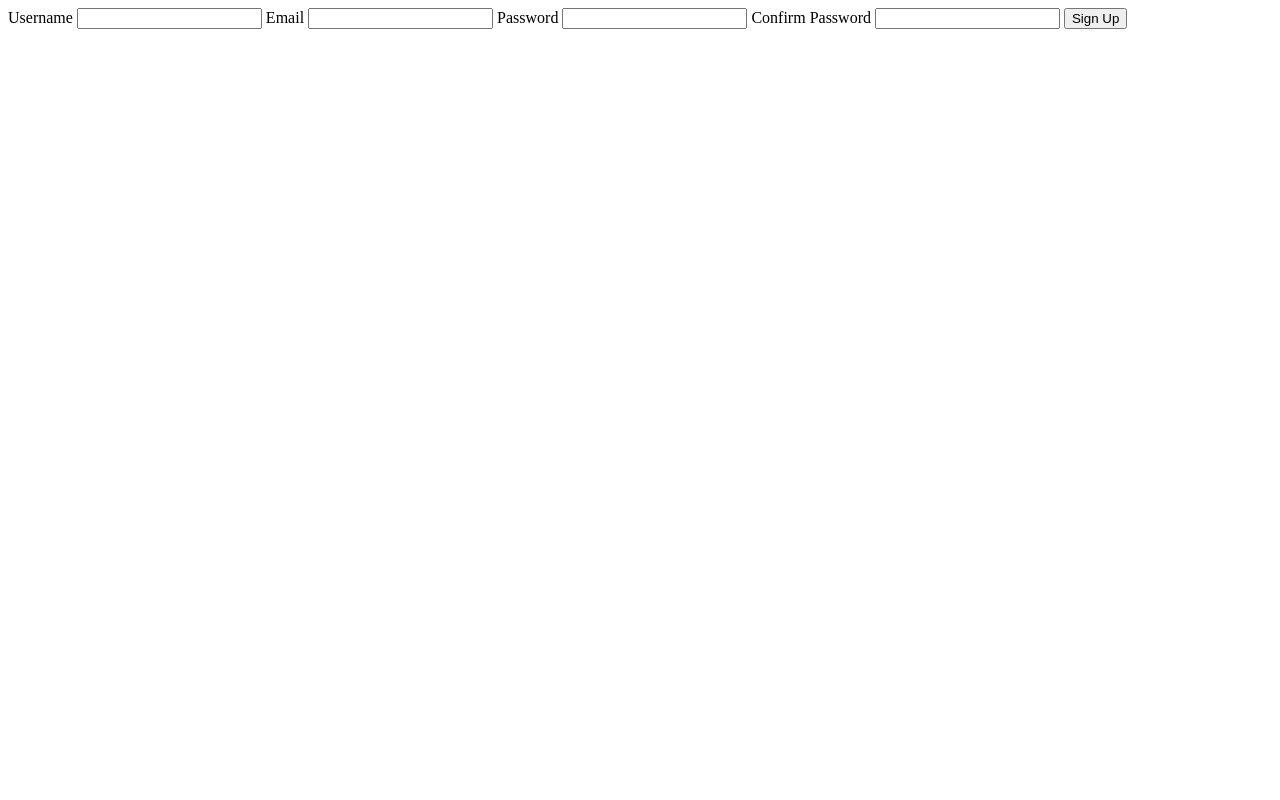
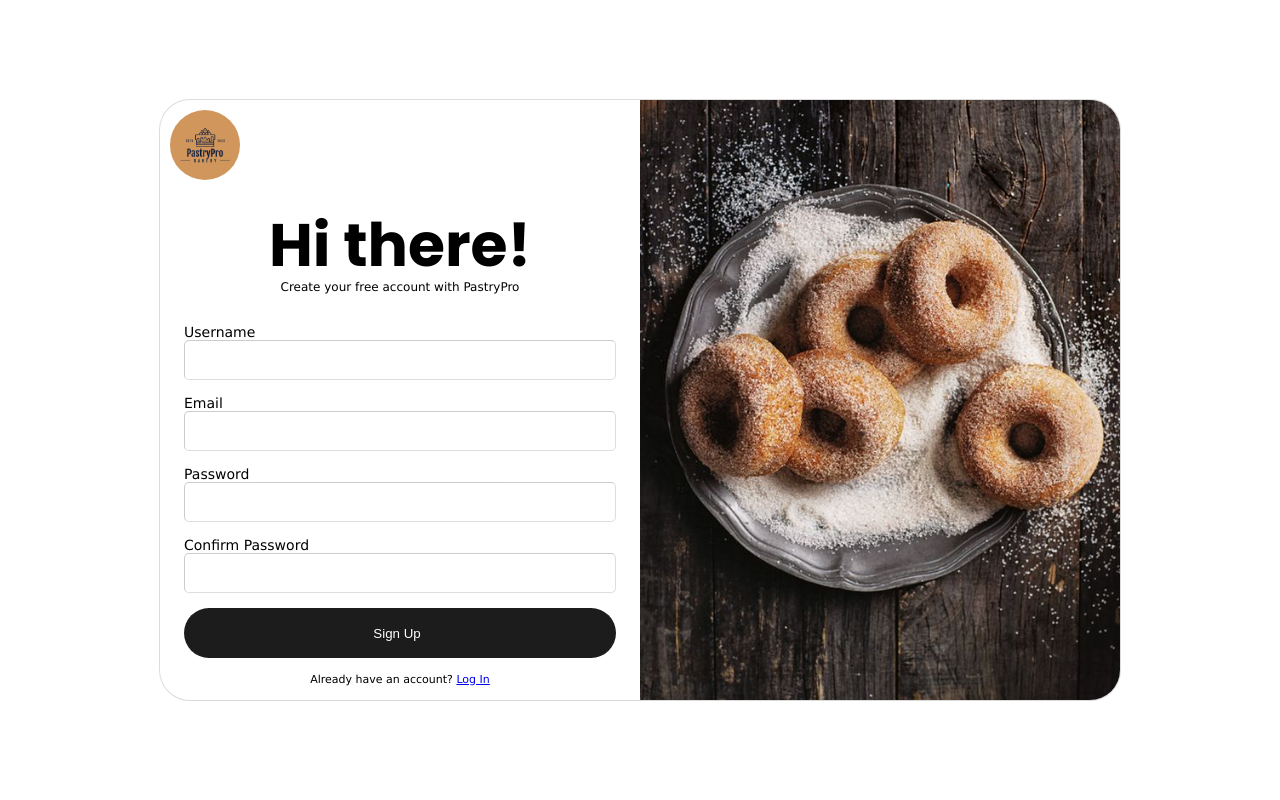
Before and after one commit to sundayirvine-code/pastrypro, a Flask app: page /signup in a window 1280 px wide. Run offline with Flask 3, Linux system fonts and the light colour scheme.

Commit message:
created log in and signup pages

```diff
--- /dev/null
+++ b/app/static/styles/signup.css
@@ -0,0 +1,106 @@
+@import url('https://fonts.googleapis.com/css2?family=Montserrat:wght@900&family=Poppins:ital,wght@0,700;0,900;1,100;1,400;1,800&display=swap');
+
+body{
+    margin: 0;
+    padding: 0;
+    box-sizing: border-box;
+    display: flex;
+    justify-content: center;
+    align-items: center;
+    height: 100vh;
+    font-family: Verdana, Geneva, Tahoma, sans-serif;
+}
+
+.container{
+    width: 75vw;
+    height: 600px;
+    display: flex;
+    box-shadow: rgba(0, 0, 0, 0.02) 0px 1px 3px 0px, rgba(27, 31, 35, 0.15) 0px 0px 0px 1px;
+    border-radius: 30px;
+}
+
+.forms{
+    width: 50%;
+    display: flex;
+    flex-direction: column;
+}
+
+.forms img{
+    width: 70px;
+    height: 70px;
+    border-radius: 50%;
+    margin: 10px 0 0 10px;
+}
+
+.text{
+    text-align: center;
+    margin-top: 20px;
+}
+.text h1{
+    font-size: 60px;
+    margin: 0;
+    font-family: 'Poppins', sans-serif;
+    box-sizing: border-box;
+}
+
+.text p{
+    font-size: 12px;
+    margin: 0;
+    font-family: Verdana, Geneva, Tahoma, sans-serif;
+    font-weight: lighter;
+    margin-top: -10px;
+}
+
+form{
+    display: flex;
+    flex-direction: column;
+    align-items: center;
+    margin: 30px auto;
+    width: 90%;
+    margin-bottom: 0;
+}
+
+form input{
+    box-sizing: border-box;
+    width: 100%;
+    height: 40px;
+    margin-bottom: 15px;
+    align-self: self-start;
+    border-radius: 5px;
+    border-width: 1.5px;
+    border-color: rgba(0, 0, 0, 0.2);
+    padding-left: 10px;
+    outline: none;
+}
+
+#submit{
+    height: 50px;
+    border-radius: 35px;
+    border: none;
+    background-color: #1c1c1c;
+    color: #ffff;
+    padding-left: 0;
+}
+
+form label{
+    align-self: self-start;
+    font-size: 14px;
+}
+
+small{
+    text-align: center;
+    font-size: 11px;
+}
+.image{
+    width: 50%;
+    height: 100%;
+    display: flex;
+    justify-content: center;
+    align-items: center;
+    background-image: url(/static/images/bg2.jpg);
+    background-repeat: no-repeat;
+    background-size: cover;
+    background-position: center;
+    border-top-right-radius: 30px;
+    border-bottom-right-radius: 30px;
+}
--- a/app/templates/index.html
+++ b/app/templates/index.html
@@ -5,7 +5,7 @@
     <meta http-equiv="X-UA-Compatible" content="IE=edge">
     <meta name="viewport" content="width=device-width, initial-scale=1.0">
     <link rel="shortcut icon" href="/static/images/4fffe162de1745558f5e86e0562785cc.png" type="image/x-icon">
-    <link rel="stylesheet" href="/static/styles/style.css">
+    <link rel="stylesheet" href="static/styles/index.css">
     <title>PastryPro | Home</title>
 </head>
 <body>
@@ -42,7 +42,7 @@
     <section id="action">
         <div class="action">
             <div id="register"><a href="{{ url_for('routes.signup') }}" class="btn btn-primary">Sign Up</a></div>
-            <div id="login">Log In</div>
+            <div id="login"><a href="{{ url_for('routes.login') }}" class="btn btn-primary">Log In</a></div>
         </div>
     </section>
 
--- a/app/templates/signup.html
+++ b/app/templates/signup.html
@@ -5,11 +5,17 @@
     <meta http-equiv="X-UA-Compatible" content="IE=edge">
     <meta name="viewport" content="width=device-width, initial-scale=1.0">
     <link rel="shortcut icon" href="/static/images/4fffe162de1745558f5e86e0562785cc.png" type="image/x-icon">
+    <link rel="stylesheet" href="static/styles/signup.css">
     <title>PastryPro | Signup</title>
 </head>
 <body>
     <div class="container">
         <section class="forms">
+            <img src="static/images/logo1.png" alt="site logo">
+            <div class="text">
+                <h1>Hi there!</h1>
+                <p>Create your free account with PastryPro</p>
+            </div>
             <form action="#" method="post">
                 {{ form.csrf_token }}
                 {{ form.username.label }} {{ form.username }}
@@ -18,6 +24,7 @@
                 {{ form.confirm_password.label }} {{ form.confirm_password }}
                 {{ form.submit }}
             </form>
+            <small>Already have an account? <a href="{{ url_for('routes.login') }}" class="btn btn-primary">Log In</a></small>
         </section>
         <section class="image">
 
```
Also changed, not shown: app/static/styles/index.css (renamed from app/static/styles/style.css, +7 -0 lines), app/templates/login.html (+7 -0 lines), app/static/images/bg2.jpg (added), app/static/images/regimage.png (added).
